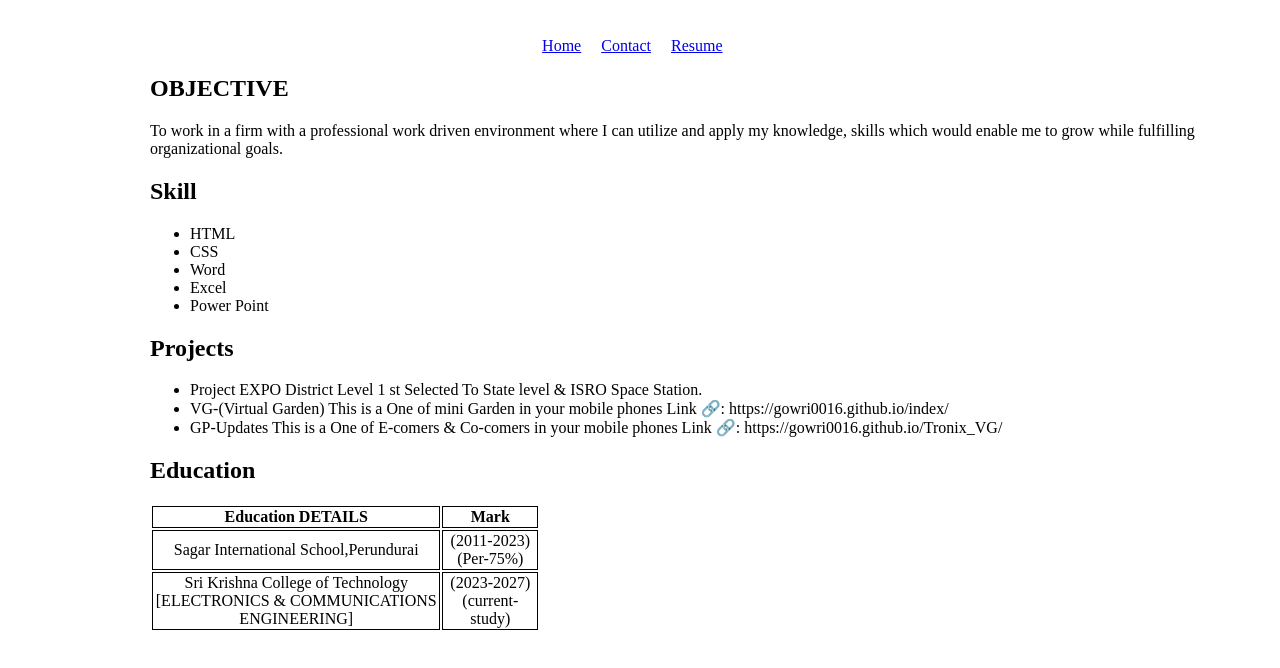
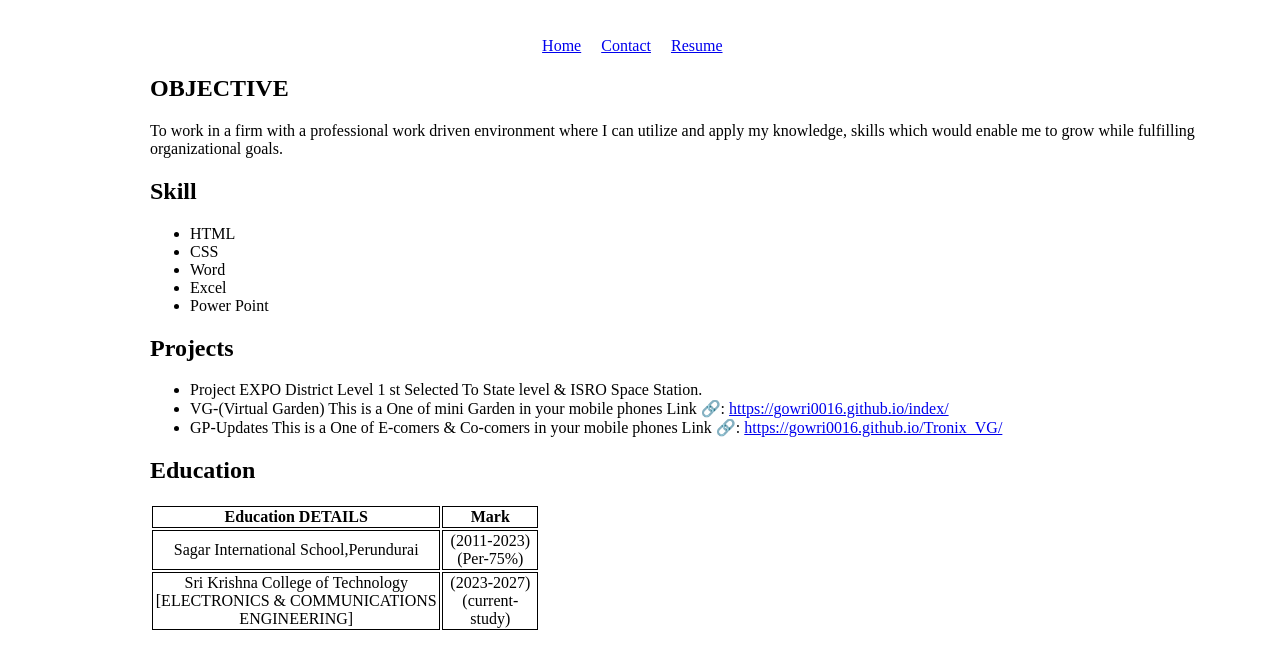
Before and after one commit to GPupdates/Portfolio, a plain HTML site: page index.html in a window 1280 px wide. Shown: the part 78-746 px from the top of the page. Drawn offline with Linux system fonts and the light colour scheme.

Commit message:
Update index.html

```diff
--- a/index.html
+++ b/index.html
@@ -41,10 +41,10 @@
                     Selected To State level & ISRO Space Station.</li>
 
                 <li>VG-(Virtual Garden) This is a One of mini Garden in your mobile phones
-                    Link 🔗: https://gowri0016.github.io/index/</li>
+                    Link 🔗: <a href="https://gowri0016.github.io/index/">https://gowri0016.github.io/index/</a></li>
 
                 <li>GP-Updates This is a One of E-comers  &  Co-comers in your mobile phones
-                    Link 🔗: https://gowri0016.github.io/Tronix_VG/</li>
+                    Link 🔗: <a href=" https://gowri0016.github.io/Tronix_VG/">https://gowri0016.github.io/Tronix_VG/</a> </li>
                 </ul>
 
         </div>
```
